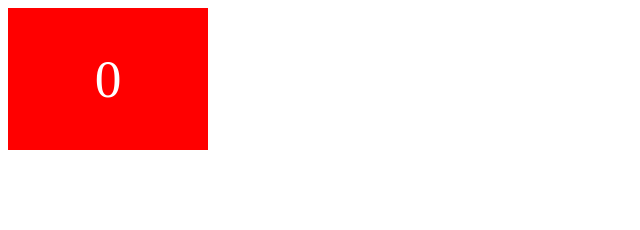
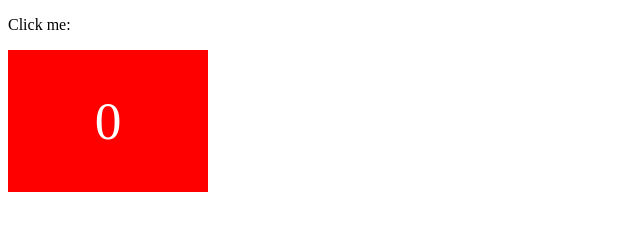
Before and after one commit to Sayatnova1993/contador-de-clicks, a plain HTML site: page index.html in a window 1280 px wide. Shown: the whole page, without its empty margins (0-640 px from the left). Drawn offline with Linux system fonts and the light colour scheme.

Commit message:
Event Listeners Added

```diff
--- a/index.html
+++ b/index.html
@@ -21,7 +21,8 @@
     </style>
 </head>
 <body>
-    <div id="box" onclick="clickar()" >0</div>
+    <p>Click me:</p>
+    <div id="box">0</div>
     <script src="script.js"></script>
 </body>
 </html>
--- a/script.js
+++ b/script.js
@@ -1,4 +1,6 @@
+var cliq = document.getElementById('box');
+cliq.addEventListener('click',clickar);
+
 function clickar() {
-    var cliq = document.getElementById('box');
     cliq.innerText = Number(cliq.innerText) + 1;
 }
```
